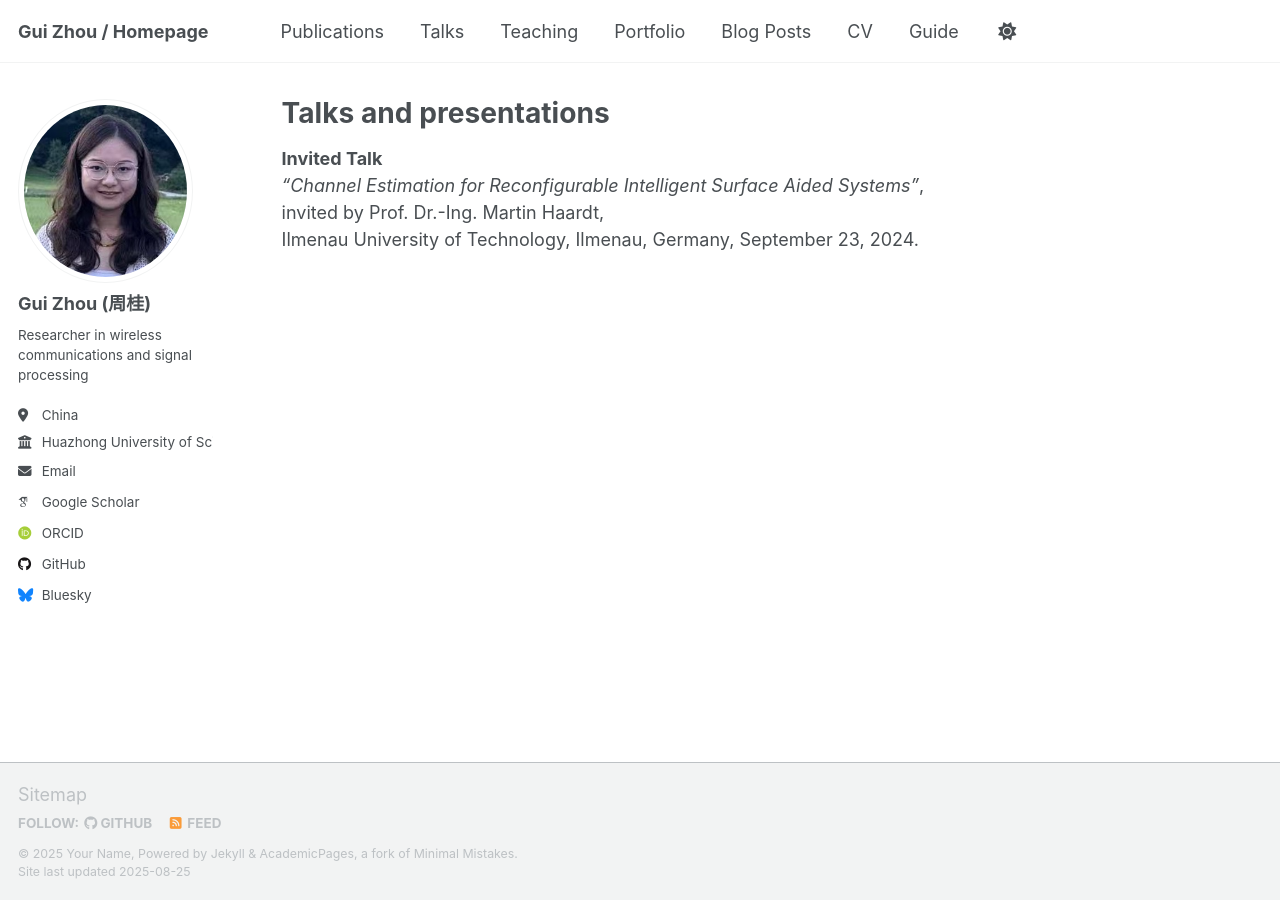
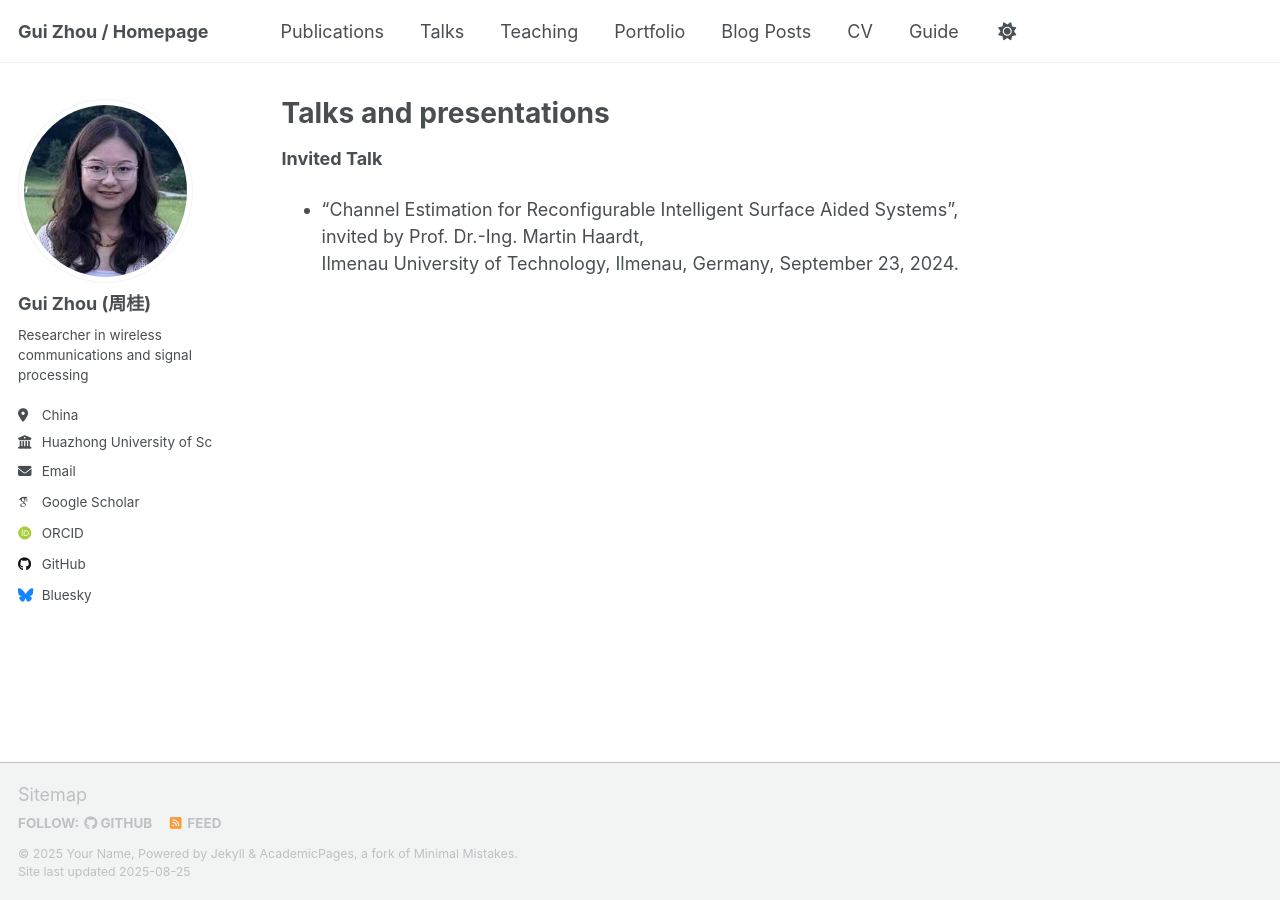
Before and after one commit to GuiZhou1992/GuiZhou, a Jekyll site: the page built from _pages/talks.md, in a window 1280 px wide. Built offline with Jekyll 4.4.1, drawn with Linux system fonts in a browser that asks for light colours; some web fonts are replaced; a script that is not in the unit is left out.

```diff
--- a/_pages/talks.md
+++ b/_pages/talks.md
@@ -6,6 +6,6 @@ author_profile: true
 ---
 
 **Invited Talk**
-*“Channel Estimation for Reconfigurable Intelligent Surface Aided Systems”*,
+* “Channel Estimation for Reconfigurable Intelligent Surface Aided Systems”,
 invited by Prof. Dr.-Ing. Martin Haardt,
 Ilmenau University of Technology, Ilmenau, Germany, September 23, 2024.
```
